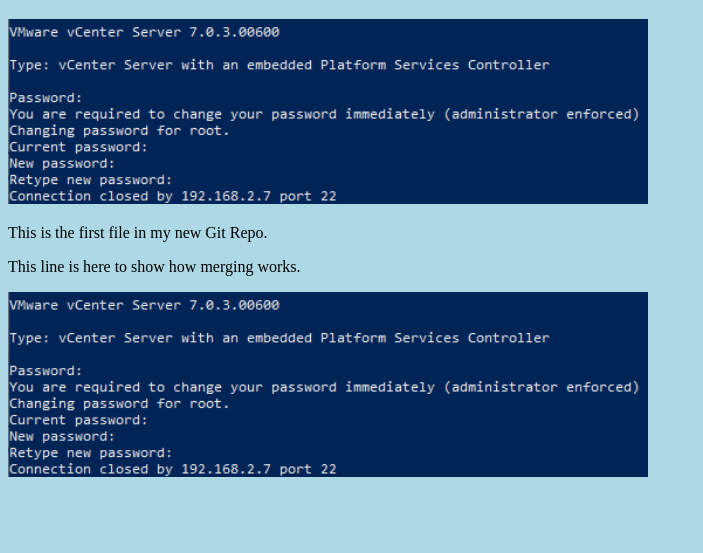
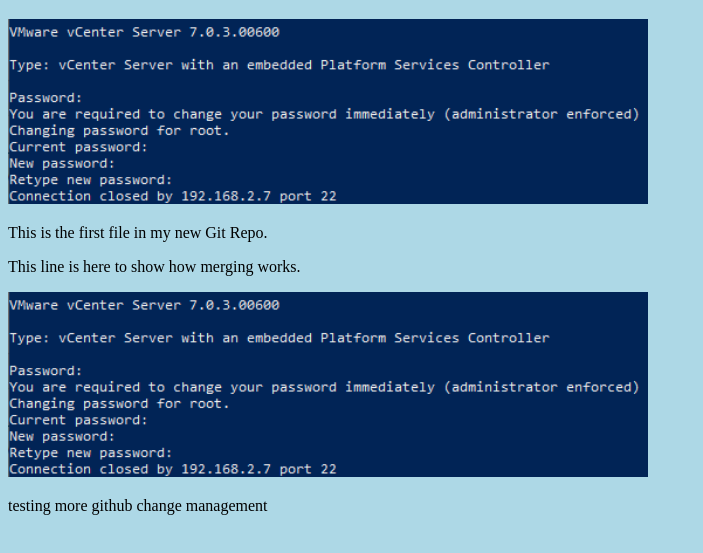
Before and after one commit to jnelsonwiser/hello-world, a plain HTML site: page index.html in a window 1280 px wide. Shown: the part 61-614 px from the top of the page, without its empty margins (0-703 px from the left). Drawn offline with Linux system fonts and the light colour scheme.

Commit message:
Update index.html with new line

```diff
--- a/index.html
+++ b/index.html
@@ -11,6 +11,7 @@
 <p>This is the first file in my new Git Repo.</p>
 <p>This line is here to show how merging works.</p>
 <div><img src="img_hello_git.jpg" alt="Hello Git" style="width:100%;max-width:640px"></div>
+<p> testing more github change management
 
 </body>
 </html>
```
